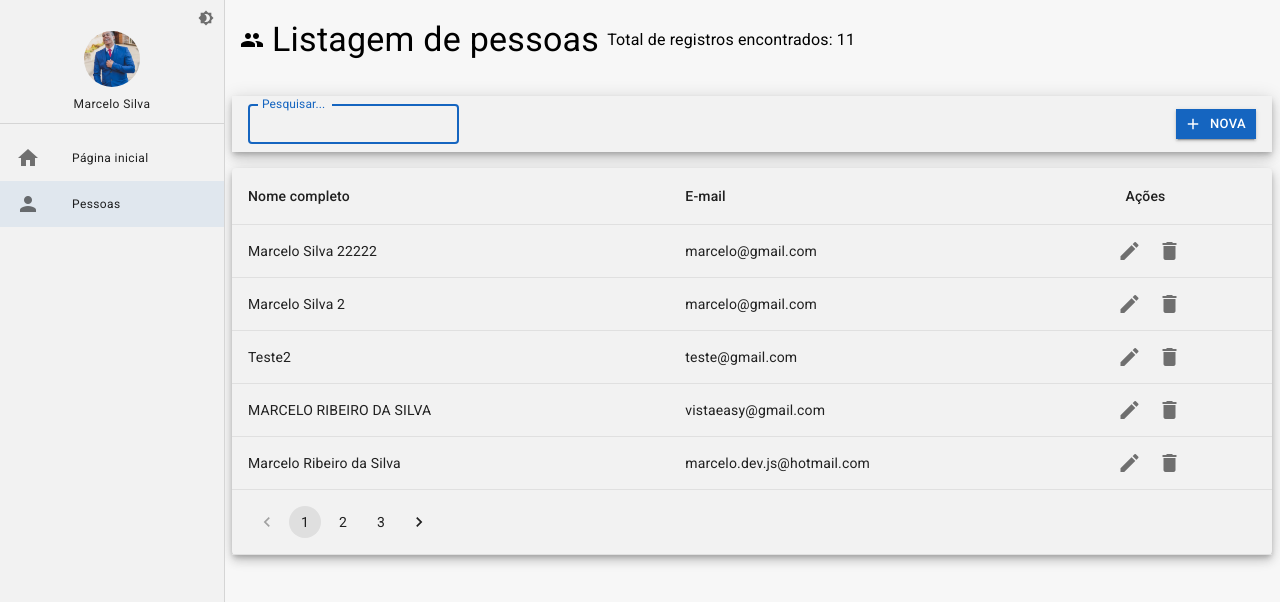
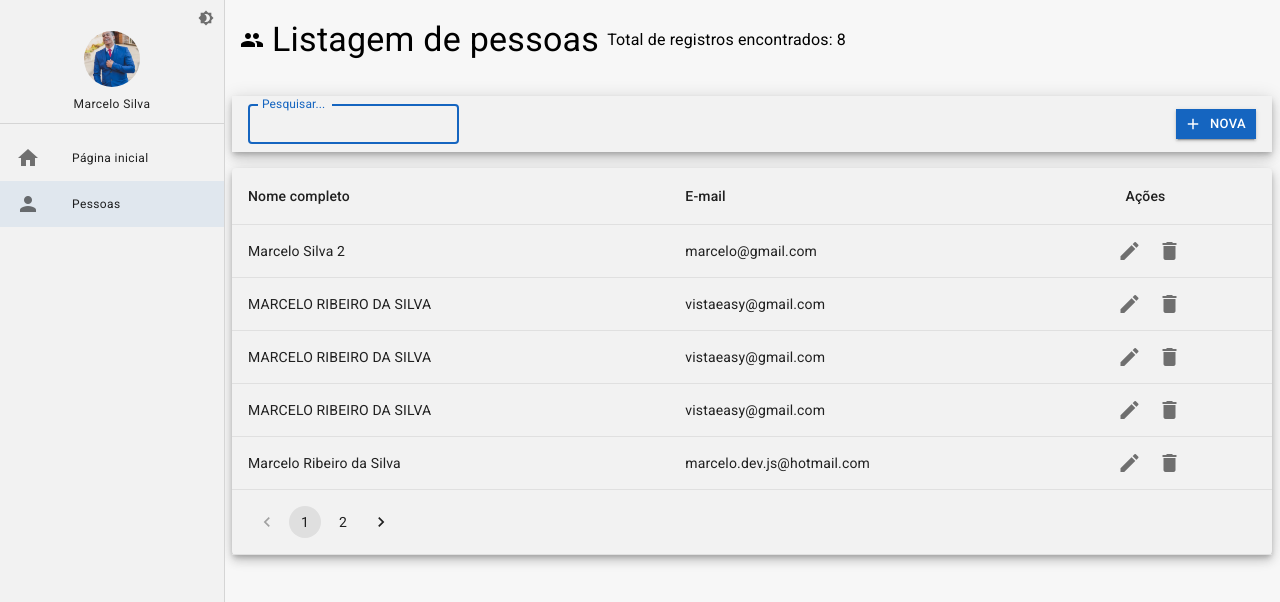
Before and after one commit to EuMarcel0/cadastro, a React (Vite) app: page /pessoas in a window 1280 px wide. Shown: the top 602 px of the page. Built offline with nearby package versions, Linux system fonts and the light colour scheme; data requests are answered from the project's data file.

Commit message:
chore: refactored delete function and onClick in function of new register

```diff
--- a/mock/db.json
+++ b/mock/db.json
@@ -1,11 +1,5 @@
 {
   "pessoas": [
-    {
-      "id": 2,
-      "fullName": "Marcelo Silva 22222",
-      "email": "marcelo@gmail.com",
-      "cityId": 1
-    },
     {
       "id": 4,
       "email": "marcelo@gmail.com",
@@ -13,22 +7,10 @@
       "fullName": "Marcelo Silva 2"
     },
     {
-      "fullName": "Teste2",
-      "email": "teste@gmail.com",
-      "cityId": "444",
-      "id": 5
-    },
-    {
+      "id": 6,
       "fullName": "MARCELO RIBEIRO DA SILVA",
       "email": "vistaeasy@gmail.com",
-      "cityId": "222",
-      "id": 6
-    },
-    {
-      "fullName": "Marcelo Ribeiro da Silva",
-      "email": "marcelo.dev.js@hotmail.com",
-      "cityId": "3333",
-      "id": 7
+      "cityId": "222"
     },
     {
       "fullName": "MARCELO RIBEIRO DA SILVA",
@@ -61,9 +43,9 @@
       "id": 12
     },
     {
-      "fullName": "Marcelo Ribeiro da Silva",
-      "email": "marcelo.dev.js@hotmail.com",
-      "cityId": "Bom jesus da Lapa",
+      "fullName": "Mamamam",
+      "email": "asda@gmail.com",
+      "cityId": "55555",
       "id": 13
     }
   ]
--- a/src/pages/pessoas/DetalhesPessoas.tsx
+++ b/src/pages/pessoas/DetalhesPessoas.tsx
@@ -31,6 +31,12 @@ export const DetalhesPessoas: React.FC = () => {
 						setName(response.fullName);
 					}
 				});
+		} else {
+			unformRef.current?.setData({
+				email: '',
+				fullName: '',
+				cityId: ''
+			});
 		}
 	}, [id]);
 
@@ -60,6 +66,10 @@ export const DetalhesPessoas: React.FC = () => {
 		}
 	};
 
+	const handleClickInNew = () => {
+		navigate('/pessoas/detalhe/nova');
+	};
+
 	return (
 		<LayoutBaseDePagina
 			title={id === 'nova' ? 'Cadastrando uma nova pessoa' : `Editando ${name}`}
@@ -68,7 +78,7 @@ export const DetalhesPessoas: React.FC = () => {
 				onClickInBack={() => navigate('/pessoas')}
 				onClickInSave={() => unformRef.current?.submitForm()}
 				onClickInSaveAndBack={() => unformRef.current?.submitForm()}
-				onClickInNew={() => navigate('/pessoas/detalhe/nova')}
+				onClickInNew={() => handleClickInNew()}
 				showButtonDelete={id !== 'nova'}
 				showButtonNew={id !== 'nova'}
 				showButtonSaveAndBack
@@ -78,7 +88,7 @@ export const DetalhesPessoas: React.FC = () => {
 			}
 		>
 			<Form ref={unformRef} onSubmit={handleSave}>
-				<UnformInputText name='fullName' label='Nome completo...' />
+				<UnformInputText name='fullName' label='Nome completo...' autoFocus />
 				<UnformInputText name='email' label='E-mail...' />
 				<UnformInputText name='cityId' label='Código da cidade' />
 			</Form>
--- a/src/pages/pessoas/ListagemPessoas.tsx
+++ b/src/pages/pessoas/ListagemPessoas.tsx
@@ -49,9 +49,12 @@ export const ListagemPessoas: React.FC = () => {
 			.then((response) => {
 				if (response instanceof Error) {
 					alert(response.message);
+				} else {
+					setPeople(oldPeoples => [
+						...oldPeoples.filter(oldPeople => oldPeople.id !== id)
+					]);
 				}
 			});
-		window.location.reload();
 	};
 
 
@@ -102,7 +105,7 @@ export const ListagemPessoas: React.FC = () => {
 											<IconButton onClick={() => navigate(`/pessoas/detalhe/${item.id}`)}>
 												<Icon>edit</Icon>
 											</IconButton>
-											<ConfirmModal handleDelete={() => handleDeletePeople(item.id)} />
+											<ConfirmModal onDelete={() => handleDeletePeople(item.id)} />
 										</Box>
 									</TableCell>
 								</TableRow>
--- a/src/shared/components/confirm-modal/ConfirmModal.tsx
+++ b/src/shared/components/confirm-modal/ConfirmModal.tsx
@@ -9,10 +9,10 @@ import { Box, Icon, IconButton } from '@mui/material';
 
 
 interface IConfirmModal {
-	handleDelete: () => void;
+	onDelete: () => void;
 }
 
-export const ConfirmModal: React.FC<IConfirmModal> = ({ handleDelete }) => {
+export const ConfirmModal: React.FC<IConfirmModal> = ({ onDelete }) => {
 	const [open, setOpen] = React.useState(false);
 
 	const handleClickOpen = () => {
@@ -22,6 +22,12 @@ export const ConfirmModal: React.FC<IConfirmModal> = ({ handleDelete }) => {
 	const handleClose = () => {
 		setOpen(false);
 	};
+
+	const handleDelete = () => {
+		setOpen(false);
+		onDelete();
+	};
+
 	return (
 		<Box>
 			<IconButton onClick={handleClickOpen}>
@@ -34,7 +40,7 @@ export const ConfirmModal: React.FC<IConfirmModal> = ({ handleDelete }) => {
 				aria-describedby="alert-dialog-description"
 			>
 				<DialogTitle id="alert-dialog-title">
-					{'Você deseja realmente apagar este arquivo?'}
+					{'Você deseja realmente deletar este registro?'}
 				</DialogTitle>
 				<DialogContent>
 					<DialogContentText id="alert-dialog-description">
```
